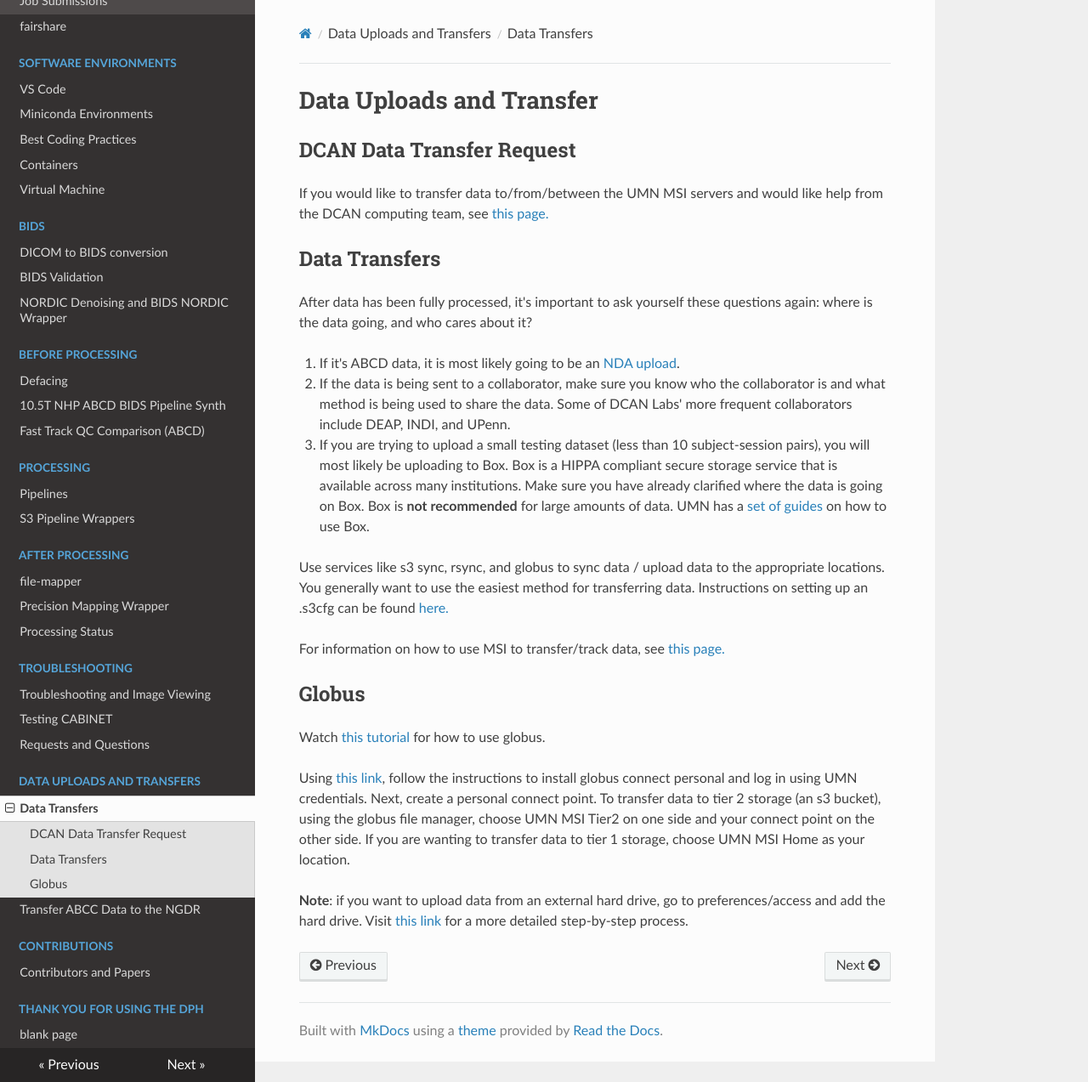
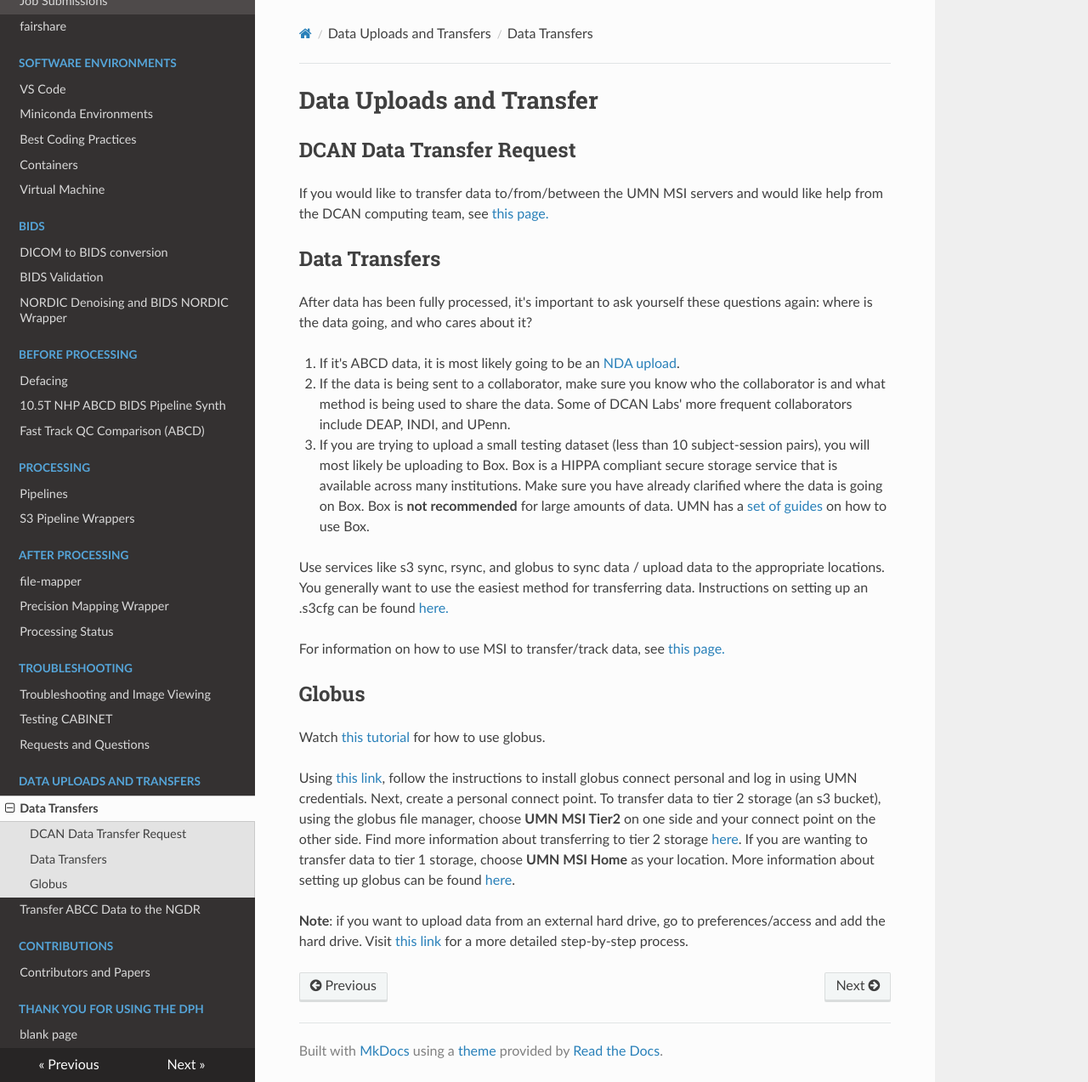
Before and after one commit to DCAN-Labs/cdni-brain, an MkDocs documentation site: the page built from docs/uploads.md, in a window 1280 px wide and 1273 px high. Shown: the whole window at 85% size. Built offline with MkDocs 1.6.1, drawn with Linux system fonts in a browser that asks for light colours; nearby versions of some CDN libraries.

Commit message:
add more globus links

```diff
--- a/docs/uploads.md
+++ b/docs/uploads.md
@@ -23,7 +23,7 @@ For information on how to use MSI to transfer/track data, see [this page.](stora
 Watch [this tutorial](https://drive.google.com/file/d/1Yb_5L9pxIl0fquAtC83XeYleRl_uJo6S/view?usp=drive_link) for how to use globus.
 
 
-Using [this link](https://docs.globus.org/globus-connect-personal/), follow the instructions to install globus connect personal and log in using UMN credentials. Next, create a personal connect point. To transfer data to tier 2 storage (an s3 bucket), using the globus file manager, choose UMN MSI Tier2 on one side and your connect point on the other side. If you are wanting to transfer data to tier 1 storage, choose UMN MSI Home as your location.
+Using [this link](https://docs.globus.org/globus-connect-personal/), follow the instructions to install globus connect personal and log in using UMN credentials. Next, create a personal connect point. To transfer data to tier 2 storage (an s3 bucket), using the globus file manager, choose **UMN MSI Tier2** on one side and your connect point on the other side. Find more information about transferring to tier 2 storage [here](https://www.msi.umn.edu/support/faq/how-do-i-use-globus-transfer-data-second-tier-storage-msi). If you are wanting to transfer data to tier 1 storage, choose **UMN MSI Home** as your location. More information about setting up globus can be found [here](https://www.msi.umn.edu/support/faq/how-do-i-use-globus-transfer-data-msi-0).
 
 
 **Note**: if you want to upload data from an external hard drive, go to preferences/access and add the hard drive. Visit [this link](https://docs.globus.org/how-to/globus-connect-personal-windows/#configuration) for a more detailed step-by-step process.
```
